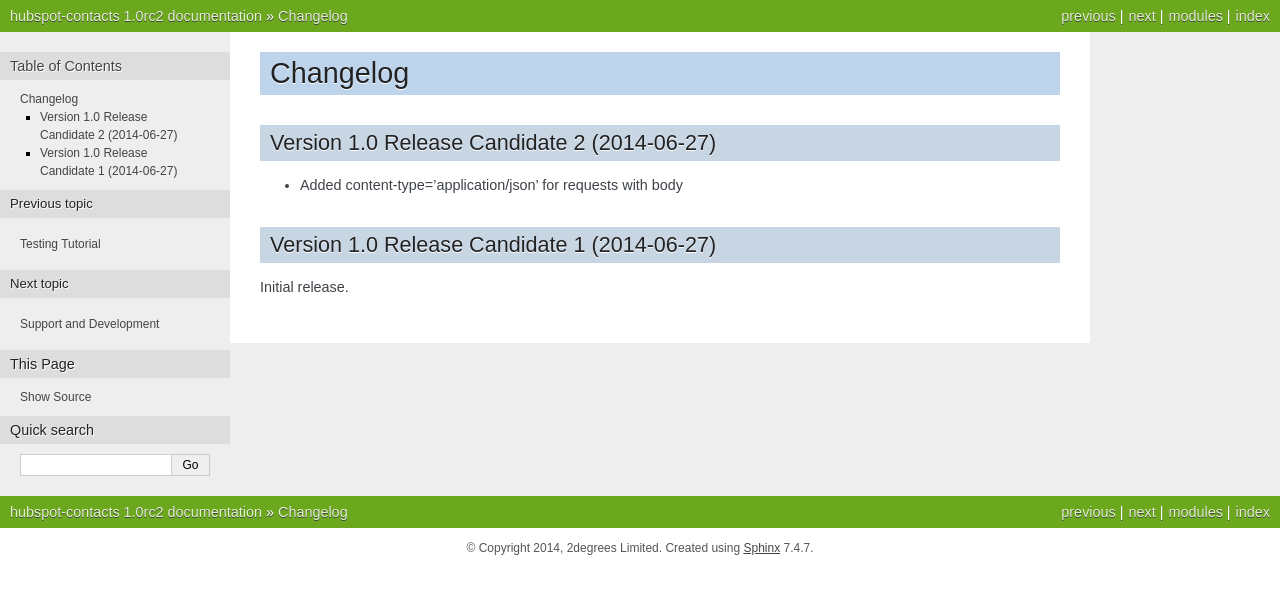
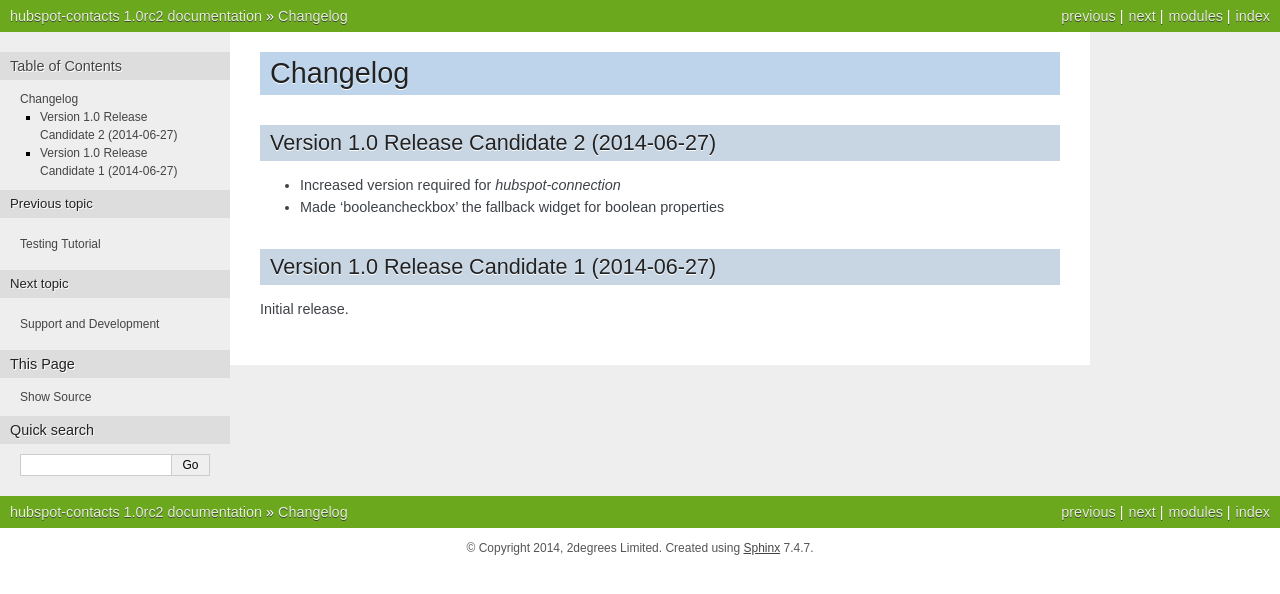
Before and after one commit to 2degrees/hubspot-contacts, a Sphinx documentation site: the page built from docs/source/changelog.rst, in a window 1280 px wide. Shown: the top 594 px of the page. Built offline with Sphinx 7.4.7, drawn with Linux system fonts in a browser that asks for light colours.

Commit message:
Updated docs with more changes from version 1.0rc2

```diff
--- a/docs/source/changelog.rst
+++ b/docs/source/changelog.rst
@@ -5,7 +5,8 @@ Changelog
 Version 1.0 Release Candidate 2 (2014-06-27)
 --------------------------------------------
 
-- Added content-type='application/json' for requests with body
+- Increased version required for *hubspot-connection*
+- Made 'booleancheckbox' the fallback widget for boolean properties
 
 
 Version 1.0 Release Candidate 1 (2014-06-27)
```
